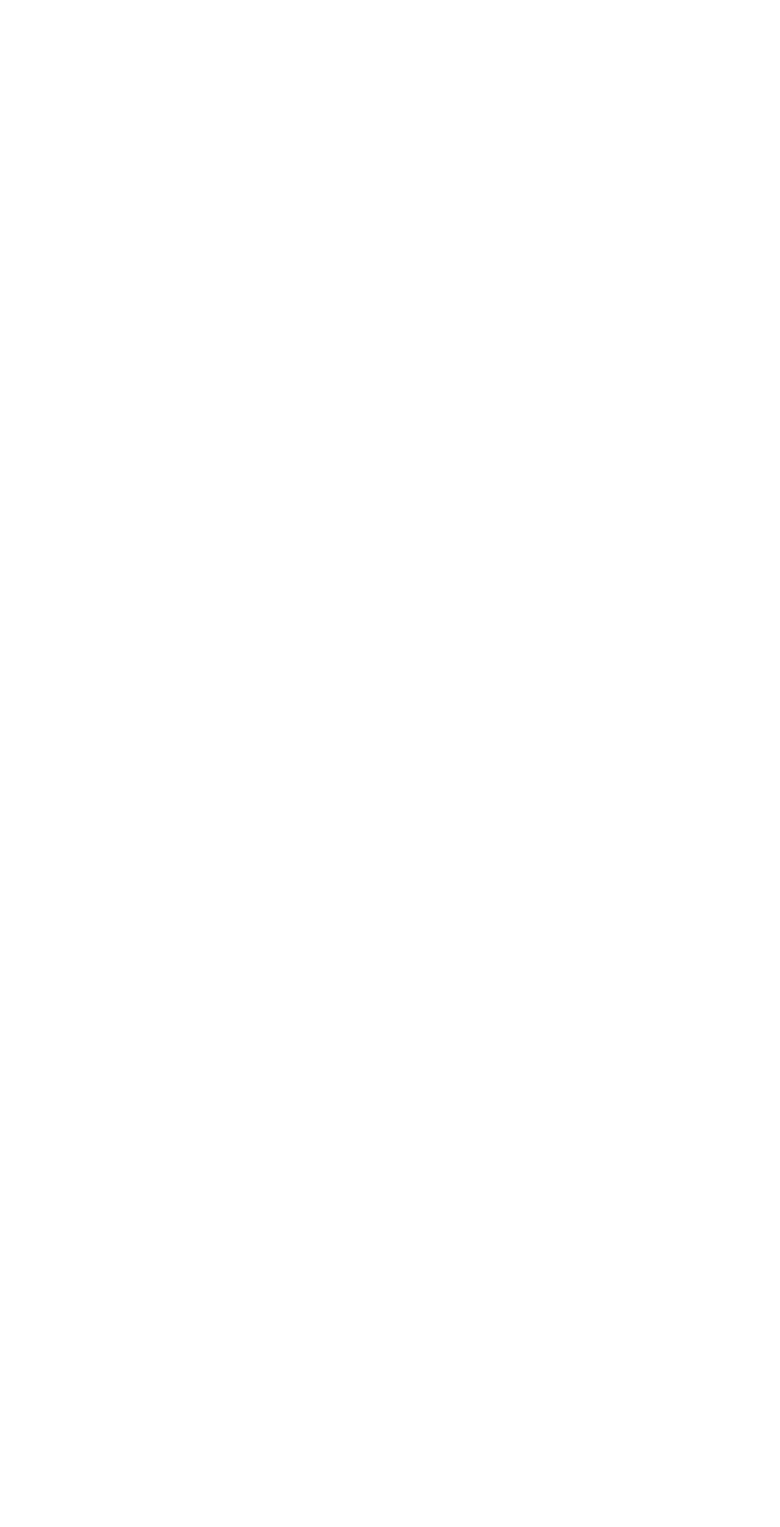
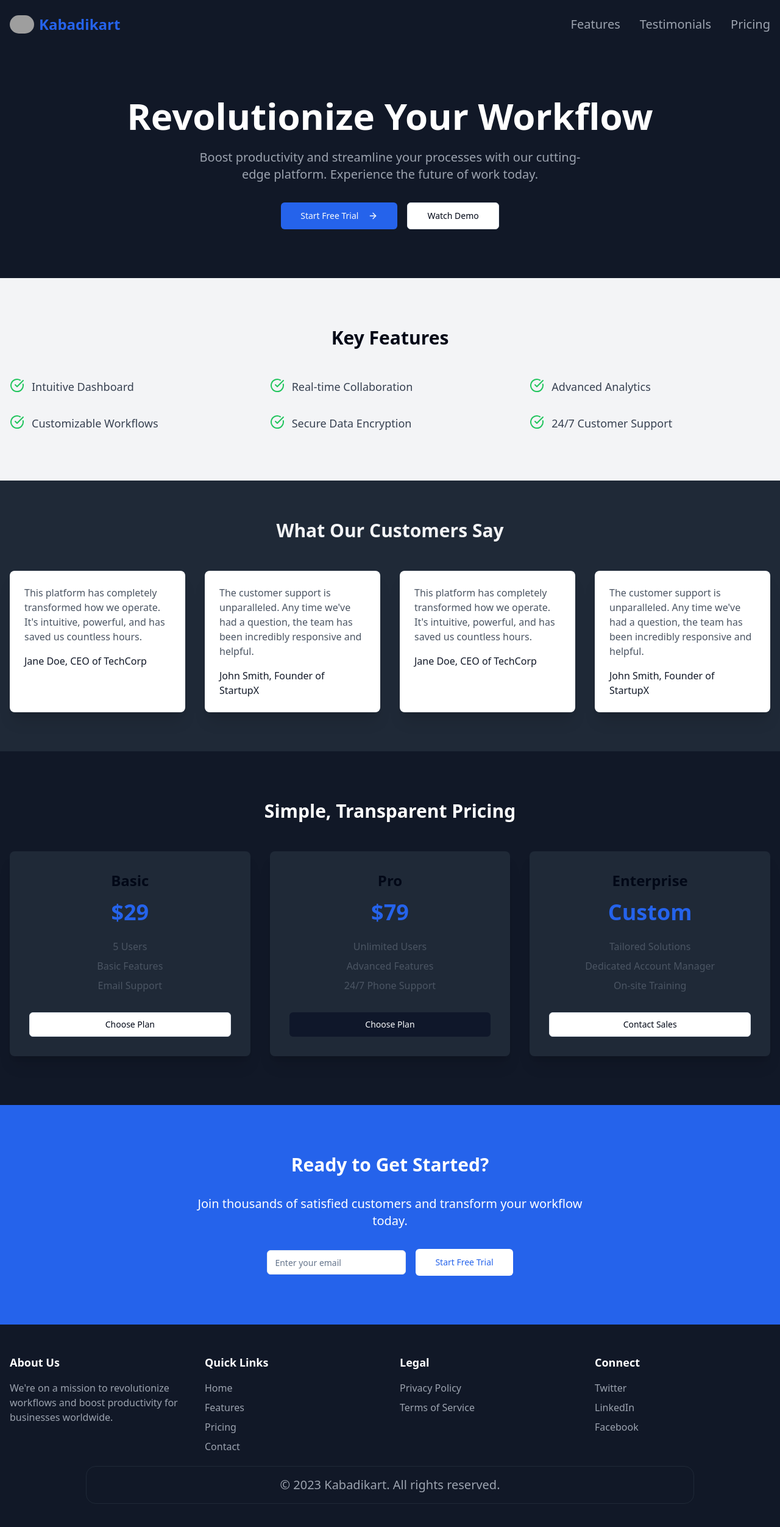
Before and after one commit to ansh0712jul/Kabaadi_kart, a React (Vite) app in the folder frontend/: page / in a window 1280 px wide. Before the commit this address had no page. Shown: the top 2504 px of the page at 61% size. Before the commit the page ends 800 px from the top, so only its background shows below. Built offline with nearby package versions, Linux system fonts and the light colour scheme; grey boxes are pictures that could not be loaded.

Commit message:
Add landing page

```diff
--- /dev/null
+++ b/frontend/src/pages/landingPage.tsx
@@ -0,0 +1,180 @@
+import { Button } from "@/components/ui/button"
+import { Input } from "@/components/ui/input"
+import { ArrowRight, CheckCircle, Menu} from 'lucide-react'
+
+export default function LandingPage() {
+  return (
+    <div className="min-h-screen bg-gray-900 ">
+      <header className="container  mx-auto px-4 py-6 flex justify-between items-center ">
+        <div className="flex items-center space-x-2">
+          <img src="https://media.istockphoto.com/id/1239766319/vector/handshake-black-icon.jpg?s=612x612&w=0&k=20&c=0iM61tvTONbfHthKeugWoxJSbykgsUC5BN5E3QYGpCk=" alt="Logo" width={40} height={40} className="rounded-full" />
+          <span className="text-2xl font-bold text-blue-600">Kabadikart</span>
+        </div>
+        <nav className="hidden md:flex space-x-8 text-xl">
+          <a href="#features" className="text-gray-400 hover:text-blue-600 transition-colors">Features</a>
+          <a href="#testimonials" className="text-gray-400 hover:text-blue-600 transition-colors">Testimonials</a>
+          <a href="#pricing" className="text-gray-400 hover:text-blue-600 transition-colors">Pricing</a>
+        </nav>
+
+        <Button variant="ghost" size="icon" className="md:hidden">
+          <Menu className="h-6 w-6 bg-white" />
+        </Button>
+      </header>
+
+      <main>
+        <section className="container mx-auto px-4 py-20 text-center ">
+          <h1 className="text-5xl md:text-6xl font-bold mb-6 text-white">
+            Revolutionize Your Workflow
+          </h1>
+          <p className="text-xl text-gray-400 mb-8 max-w-2xl mx-auto">
+            Boost productivity and streamline your processes with our cutting-edge platform. Experience the future of work today.
+          </p>
+          <div className="flex flex-col sm:flex-row justify-center items-center space-y-4 sm:space-y-0 sm:space-x-4">
+            <Button size="lg" className="w-full sm:w-auto bg-blue-600 hover:bg-blue-700">
+              Start Free Trial
+              <ArrowRight className="ml-2 h-5 w-5" />
+            </Button>
+            <Button variant="outline" size="lg" className="w-full sm:w-auto">
+              Watch Demo
+            </Button>
+          </div>
+        </section>
+
+        <section id="features" className="bg-gray-100 py-20">
+          <div className="container mx-auto px-4">
+            <h2 className="text-3xl font-bold text-center mb-12">Key Features</h2>
+            <div className="grid md:grid-cols-3 gap-8">
+              {[
+                "Intuitive Dashboard",
+                "Real-time Collaboration",
+                "Advanced Analytics",
+                "Customizable Workflows",
+                "Secure Data Encryption",
+                "24/7 Customer Support"
+              ].map((feature, index) => (
+                <div key={index} className="flex items-start space-x-3">
+                  <CheckCircle className="h-6 w-6 text-green-500 flex-shrink-0" />
+                  <span className="text-lg text-gray-700">{feature}</span>
+                </div>
+              ))}
+            </div>
+          </div>
+        </section>
+
+        <section id="testimonials" className="bg-gray-800 py-16">
+          <div className="container mx-auto px-4">
+            <h2 className="text-3xl font-bold text-center mb-12 text-gray-100">What Our Customers Say</h2>
+            <div className="grid md:grid-cols-4 gap-8">
+              {[
+                {
+                  quote: "This platform has completely transformed how we operate. It's intuitive, powerful, and has saved us countless hours.",
+                  author: "Jane Doe, CEO of TechCorp"
+                },
+                {
+                  quote: "The customer support is unparalleled. Any time we've had a question, the team has been incredibly responsive and helpful.",
+                  author: "John Smith, Founder of StartupX"
+                },
+                {
+                    quote: "This platform has completely transformed how we operate. It's intuitive, powerful, and has saved us countless hours.",
+                    author: "Jane Doe, CEO of TechCorp"
+                  },
+                  {
+                    quote: "The customer support is unparalleled. Any time we've had a question, the team has been incredibly responsive and helpful.",
+                    author: "John Smith, Founder of StartupX"
+                  }
+              ].map((testimonial, index) => (
+                <blockquote key={index} className="bg-white p-6 rounded-lg shadow-xl hover:shadow-2xl hover:cursor-pointer hover:-translate-y-4 transition-all">
+                  <p className="text-gray-600 mb-4">{testimonial.quote}</p>
+                  <footer className="text-gray-900 font-medium">{testimonial.author}</footer>
+                </blockquote>
+              ))}
+            </div>
+          </div>
+        </section>
+
+        <section id="pricing" className="py-20">
+          <div className="container mx-auto px-4 ">
+            <h2 className="text-3xl font-bold text-center mb-12 text-white">Simple, Transparent Pricing</h2>
+            <div className="grid md:grid-cols-3 gap-8 ">
+              {[
+                { name: "Basic", price: "$29", features: ["5 Users", "Basic Features", "Email Support"] },
+                { name: "Pro", price: "$79", features: ["Unlimited Users", "Advanced Features", "24/7 Phone Support"] },
+                { name: "Enterprise", price: "Custom", features: ["Tailored Solutions", "Dedicated Account Manager", "On-site Training"] }
+              ].map((plan, index) => (
+                <div key={index} className=" p-8 bg-gray-800 rounded-lg shadow-xl text-center hover:shadow-2xl hover:-translate-y-5 transition-all ">
+                  <h3 className="text-2xl font-bold mb-4">{plan.name}</h3>
+                  <p className="text-4xl font-bold text-blue-600 mb-6">{plan.price}</p>
+                  <ul className="mb-8 space-y-2">
+                    {plan.features.map((feature, featureIndex) => (
+                      <li key={featureIndex} className="text-gray-600">{feature}</li>
+                    ))}
+                  </ul>
+                  <Button className="w-full" variant={index === 1 ? "default" : "outline"}>
+                    {index === 2 ? "Contact Sales" : "Choose Plan"}
+                  </Button>
+                </div>
+              ))}
+            </div>
+          </div>
+        </section>
+
+        <section className="bg-blue-600 text-white py-20">
+          <div className="container mx-auto px-4 text-center">
+            <h2 className="text-3xl font-bold mb-8">Ready to Get Started?</h2>
+            <p className="text-xl mb-8 max-w-2xl mx-auto">
+              Join thousands of satisfied customers and transform your workflow today.
+            </p>
+            <form className="flex flex-col sm:flex-row justify-center items-center space-y-4 sm:space-y-0 sm:space-x-4">
+              <Input
+                type="email"
+                placeholder="Enter your email"
+                className="w-full sm:w-auto bg-white text-gray-900 placeholder-gray-500"
+              />
+              <Button size="lg" className="w-full sm:w-auto bg-white text-blue-600 hover:bg-gray-100">
+                Start Free Trial
+              </Button>
+            </form>
+          </div>
+        </section>
+      </main>
+
+      <footer className="bg-gray-900 text-white py-12">
+        <div className="container mx-auto px-4 ">
+          <div className="grid md:grid-cols-4 gap-8">
+            <div>
+              <h3 className="text-lg font-semibold mb-4">About Us</h3>
+              <p className="text-gray-400">We're on a mission to revolutionize workflows and boost productivity for businesses worldwide.</p>
+            </div>
+            <div>
+              <h3 className="text-lg font-semibold mb-4">Quick Links</h3>
+              <ul className="space-y-2">
+                <li><a href="#" className="text-gray-400 hover:text-white transition-colors">Home</a></li>
+                <li><a href="#features" className="text-gray-400 hover:text-white transition-colors">Features</a></li>
+                <li><a href="#pricing" className="text-gray-400 hover:text-white transition-colors">Pricing</a></li>
+                <li><a href="#" className="text-gray-400 hover:text-white transition-colors">Contact</a></li>
+              </ul>
+            </div>
+            <div>
+              <h3 className="text-lg font-semibold mb-4">Legal</h3>
+              <ul className="space-y-2">
+                <li><a href="#" className="text-gray-400 hover:text-white transition-colors">Privacy Policy</a></li>
+                <li><a href="#" className="text-gray-400 hover:text-white transition-colors">Terms of Service</a></li>
+              </ul>
+            </div>
+            <div>
+              <h3 className="text-lg font-semibold mb-4">Connect</h3>
+              <ul className="space-y-2">
+                <li><a href="#" className="text-gray-400 hover:text-white transition-colors">Twitter</a></li>
+                <li><a href="#" className="text-gray-400 hover:text-white transition-colors">LinkedIn</a></li>
+                <li><a href="#" className="text-gray-400 hover:text-white transition-colors">Facebook</a></li>
+              </ul>
+            </div>
+          </div>
+          <div className="mt-5 m-auto p-4 border w-[80%] text-xl border-gray-800 rounded-2xl text-gray-400 flex justify-center">
+            <p className="">&copy; 2023 Kabadikart. All rights reserved.</p>
+          </div>
+        </div>
+      </footer>
+    </div>
+  )
+}
--- a/frontend/src/routes/AppRoutes.tsx
+++ b/frontend/src/routes/AppRoutes.tsx
@@ -1,3 +1,4 @@
+import LandingPage from "@/pages/landingPage"
 import SignIn from "@/pages/SignIn"
 import SignUp from "@/pages/SignUp"
 import { Route, Routes , BrowserRouter ,  } from "react-router-dom"
@@ -8,6 +9,7 @@ const AppRoutes = () => {
         <Routes>
             <Route path="/sign-up" element = {<SignUp/>}/>
             <Route path="/sign-in" element = {<SignIn/>}/>
+            <Route path="/" element = {<LandingPage/>}/>
         </Routes>
     </BrowserRouter>
   )
```
